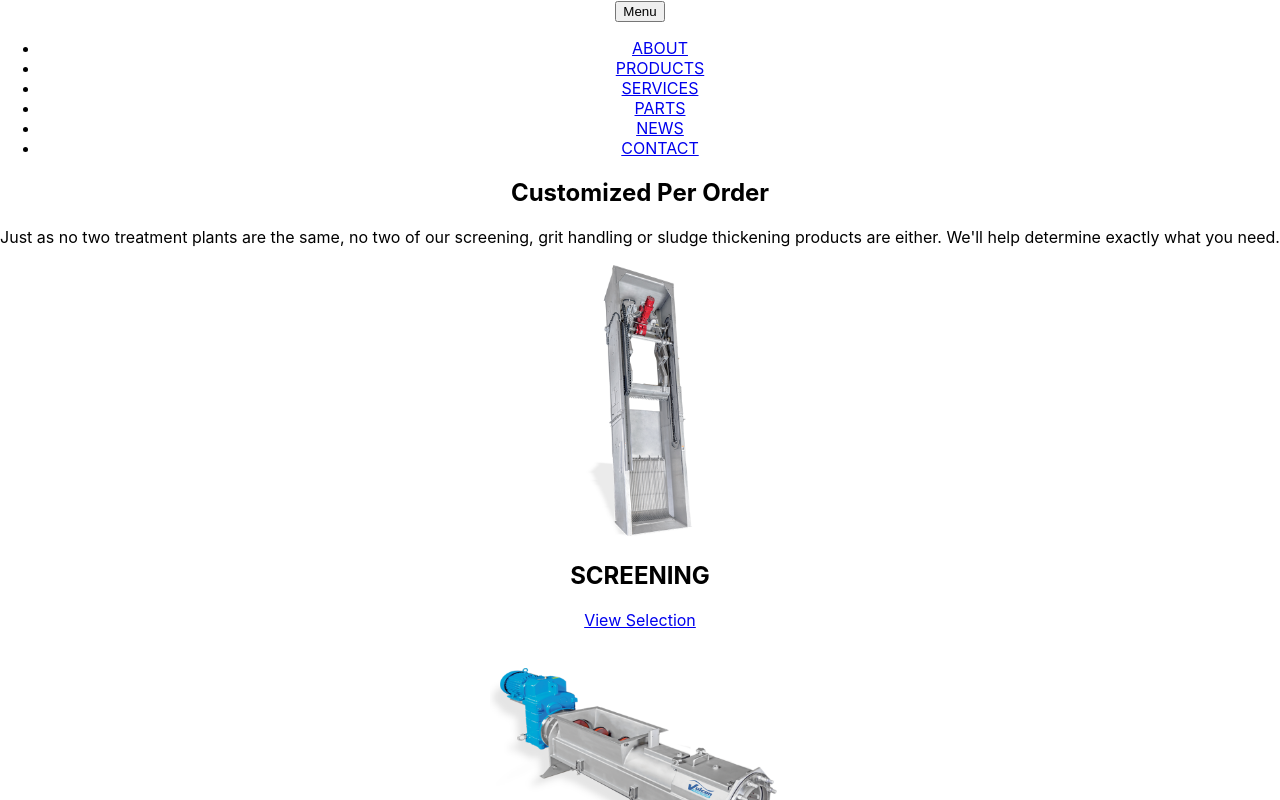
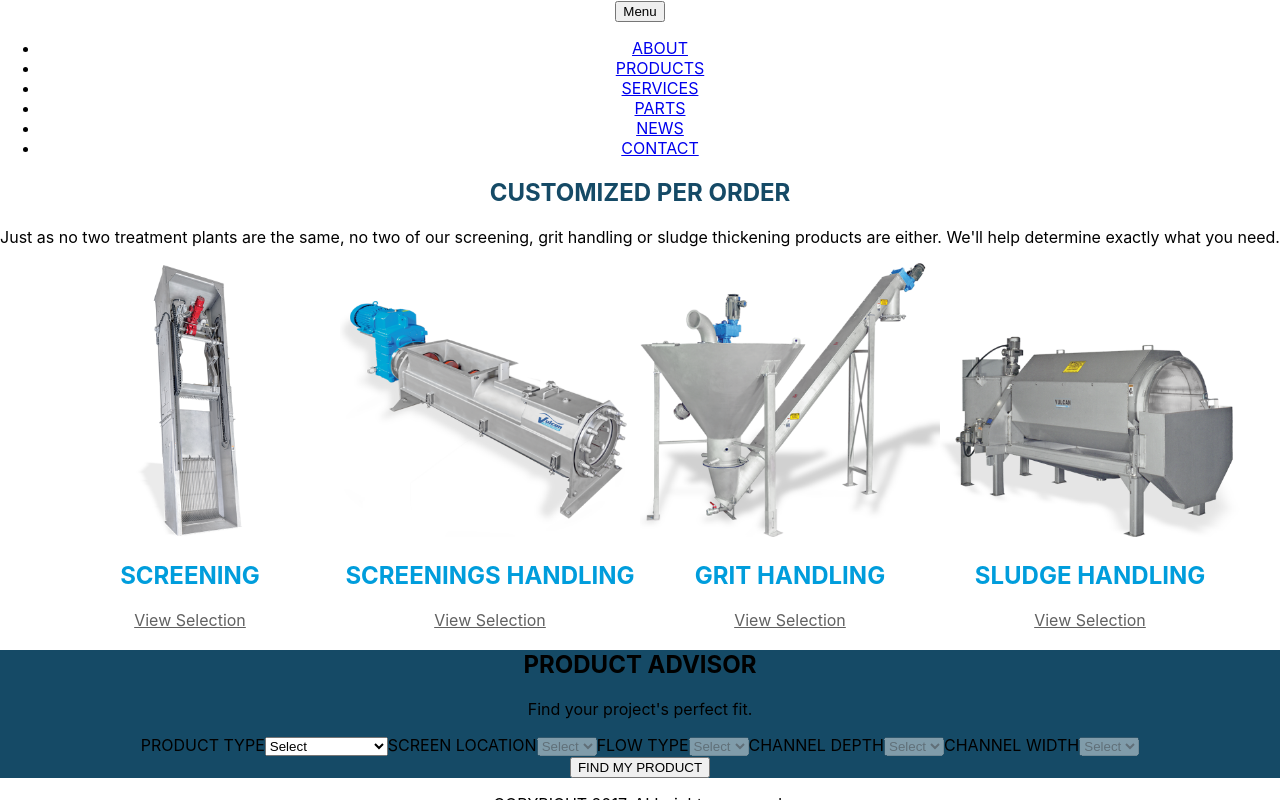
Before and after one commit to joshigaurav91/FWD2-Assignment2, a React (Create React App) app in the folder vulcan/: page / in a window 1280 px wide. Shown: the top 800 px of the page. Built offline with nearby package versions, Linux system fonts and the light colour scheme.

Commit message:
Started CSS, finished skeleton

```diff
--- a/vulcan/src/App.css
+++ b/vulcan/src/App.css
@@ -2,6 +2,51 @@
   text-align: center;
 }
 
+
+/* Product Advisor Component START*/
 .machine-img{
   width: 300px;
 }
+
+.customize-order-wrapper > h2 {
+  color: #154a66;
+}
+
+.machine-card > h2 {
+  color: #009ddc;
+}
+
+.machine-card > a {
+  font-size: 16px;
+  line-height: 18px;
+  text-decoration: underline;
+  color: #616161;
+}
+
+.machine-cards-container {
+  display: flex;
+  justify-content: center;
+}
+
+.customize-order-wrapper:before, .customize-order-wrapper:after {
+    display: block;
+    transform: rotate(180deg);
+    top: auto;
+    bottom: -58px;
+    background-color: black;
+}
+/* Product Advisor Component END*/
+/* Customize Per Order Component START*/
+.CustomizePerOrder-wrapper {
+  background-color: #154a66;
+}
+
+.CustomizePerOrder-wrapper > h2 {
+  color: white;
+}
+
+.CustomizePerOrder-wrapper > p {
+  color: rgb(8, 164, 255);
+}
+
+/* Customize Per Order Component END*/
--- a/vulcan/src/components/ProductAdvisor.js
+++ b/vulcan/src/components/ProductAdvisor.js
@@ -8,7 +8,7 @@ function ProductAdvisor() {
   return (
 
     <div className='customize-order-wrapper'>
-        <h2>Customized Per Order</h2>
+        <h2>CUSTOMIZED PER ORDER</h2>
         <p>Just as no two treatment plants are the same, no two of our screening,
             grit handling or sludge thickening products are either. We'll help determine exactly what you need.</p>
         <div className='machine-cards-container'>
```
